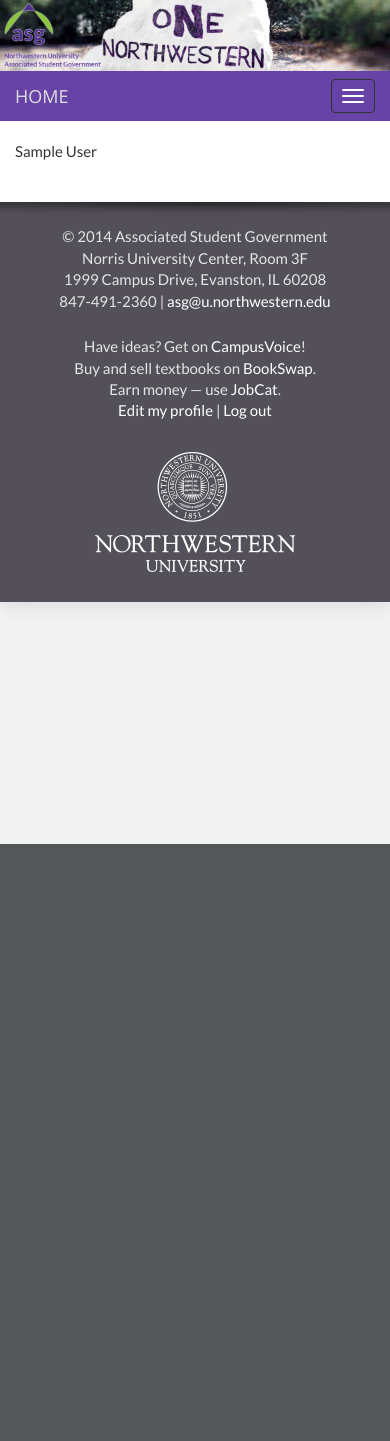
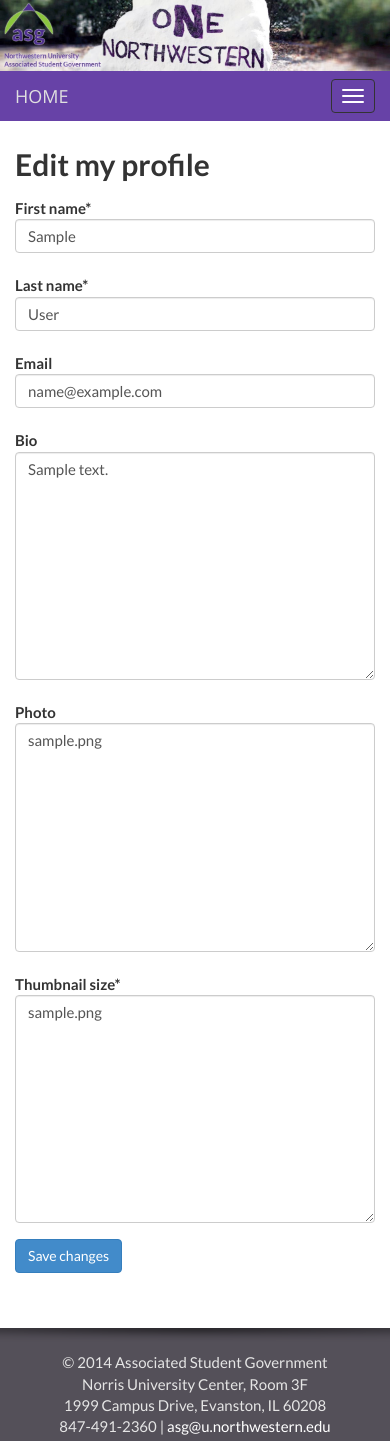
Before and after one commit to nuasg/asg.northwestern.edu, a Django app: page /edit_profile/ in a window 390 px wide. Shown: the top 1441 px of the page. Before the commit the page ends 844 px from the top, so only its background shows below. Run offline with Django 3.2, Linux system fonts and the light colour scheme; a user stored in the database is signed in; tables that the repository leaves empty hold one stand-in row (values such as "Sample post"); some libraries are stand-ins or nearby versions.

Commit message:
Add user profile edit form

```diff
--- /dev/null
+++ b/asg/forms.py
@@ -0,0 +1,19 @@
+from django.forms import ModelForm
+from crispy_forms.helper import FormHelper
+from crispy_forms.layout import Submit
+from asg.models import Person
+
+class PersonForm(ModelForm):
+    def __init__(self, *args, **kwargs):
+        super(PersonForm, self).__init__(*args, **kwargs)
+        self.helper = FormHelper()
+        self.helper.form_method = 'post'
+        self.helper.form_action = '/edit_profile/'
+        self.helper.form_class = 'form-horizontal'
+        self.helper.label_class = 'col-md-2'
+        self.helper.field_class = 'col-md-8'
+        self.helper.add_input(Submit('submit', 'Save changes'))
+
+    class Meta:
+        model = Person
+        fields = ('first_name', 'last_name', 'email', 'bio', 'photo', 'thumbnail_size')
--- a/asg/models.py
+++ b/asg/models.py
@@ -39,7 +39,7 @@ class Person(models.Model):
     bio = models.TextField(blank=True)
     active = models.BooleanField(default=True)
 
-    photo = ImageCropField(upload_to='profile_photos', blank=True, null=True)
+    photo = ImageCropField(upload_to='profile_photos', blank=True, null=True, help_text='Photos must be at least 200 x 200 in size.')
     thumbnail_size = ImageRatioField('photo', '200x200', size_warning=True)
 
     # Person will have projects, committees from
--- a/asg/settings.py
+++ b/asg/settings.py
@@ -39,6 +39,7 @@ INSTALLED_APPS = (
     'colorfield',
     'easy_thumbnails',
     'image_cropping',
+    'crispy_forms',
 )
 
 MIDDLEWARE_CLASSES = (
@@ -166,6 +167,10 @@ SOUTH_MIGRATION_MODULES = {
 }
 
 
+# Django crispy forms settings
+CRISPY_TEMPLATE_PACK = 'bootstrap3'
+
+
 
 try:
     from local_settings import *
--- a/asg/views.py
+++ b/asg/views.py
@@ -5,6 +5,7 @@ from django.http import HttpResponse
 from django.shortcuts import render_to_response, get_object_or_404, redirect
 from django.template import RequestContext
 from models import *
+from forms import *
 import itertools
 import random
 
@@ -118,4 +119,14 @@ def people(request, id):
 def edit_profile(request):
     'A page for the logged-in user to edit his/her own profile'
     person = get_object_or_404(Person, user=request.user)
-    return render_to_response('edit_profile.html', locals())
+    if request.method == 'GET':
+        person_form = PersonForm(instance=person)
+    elif request.method == 'POST':
+        # User submitted the form; update fields
+        person_form = PersonForm(request.POST, instance=person)
+        if person_form.is_valid():
+            # Save the updated data
+            person_form.save()
+            update_success = True
+    return render_to_response('edit_profile.html', locals(),
+                context_instance=RequestContext(request))
--- a/requirements.txt
+++ b/requirements.txt
@@ -7,8 +7,11 @@ git+https://github.com/kennethreitz/dj-static.git
 # Django color field
 git+https://github.com/jaredly/django-colorfield.git
 django-auth-ldap==1.2.0
+django-crispy-forms==1.4.0
+django-image-cropping==0.8.2
 django-recurrence==1.0.1
 django-tinymce==1.5.2
+easy-thumbnails==2.0.1
 psycopg2==2.5.2
 pystache==0.5.3
 python-dateutil==2.2
--- a/static/style.css
+++ b/static/style.css
@@ -3,6 +3,10 @@ body {
     font-weight: 400;
     text-rendering: optimizeLegibility;
     background: #f3f3f3;
+    font-size: 18px;
+}
+
+.form-control {
     font-size: 18px;
 }
 
@@ -242,6 +246,7 @@ ul.in-news small {
     h6 {
         font-size: 16px;
     }
+    .form-control,
     body {
         font-size: 15px;
     }
--- a/templates/edit_profile.html
+++ b/templates/edit_profile.html
@@ -1,12 +1,24 @@
 {% extends 'base.html' %}
+{% load crispy_forms_tags %}
 
 {% block title %}Edit my profile | Associated Student Government{% endblock title %}
 
+{% block head %}
+  {{ person_form.media }}
+{% endblock head %}
+
 {% block content %}
 <div class="row">
-  <div class="col-md-9">
-    {{ person.first_name }}
-    {{ person.last_name }}
+  <div class="col-md-10">
+    {% if update_success %}
+    <div class="alert alert-info">Changes saved.</div>
+    {% endif %}
+  </div>
+</div>
+<div class="row">
+  <div class="col-md-10">
+    <h1>Edit my profile</h1>
+    {% crispy person_form %}
   </div>
 </div>
 {% endblock content %}
```
Also changed, not shown: README.md.
